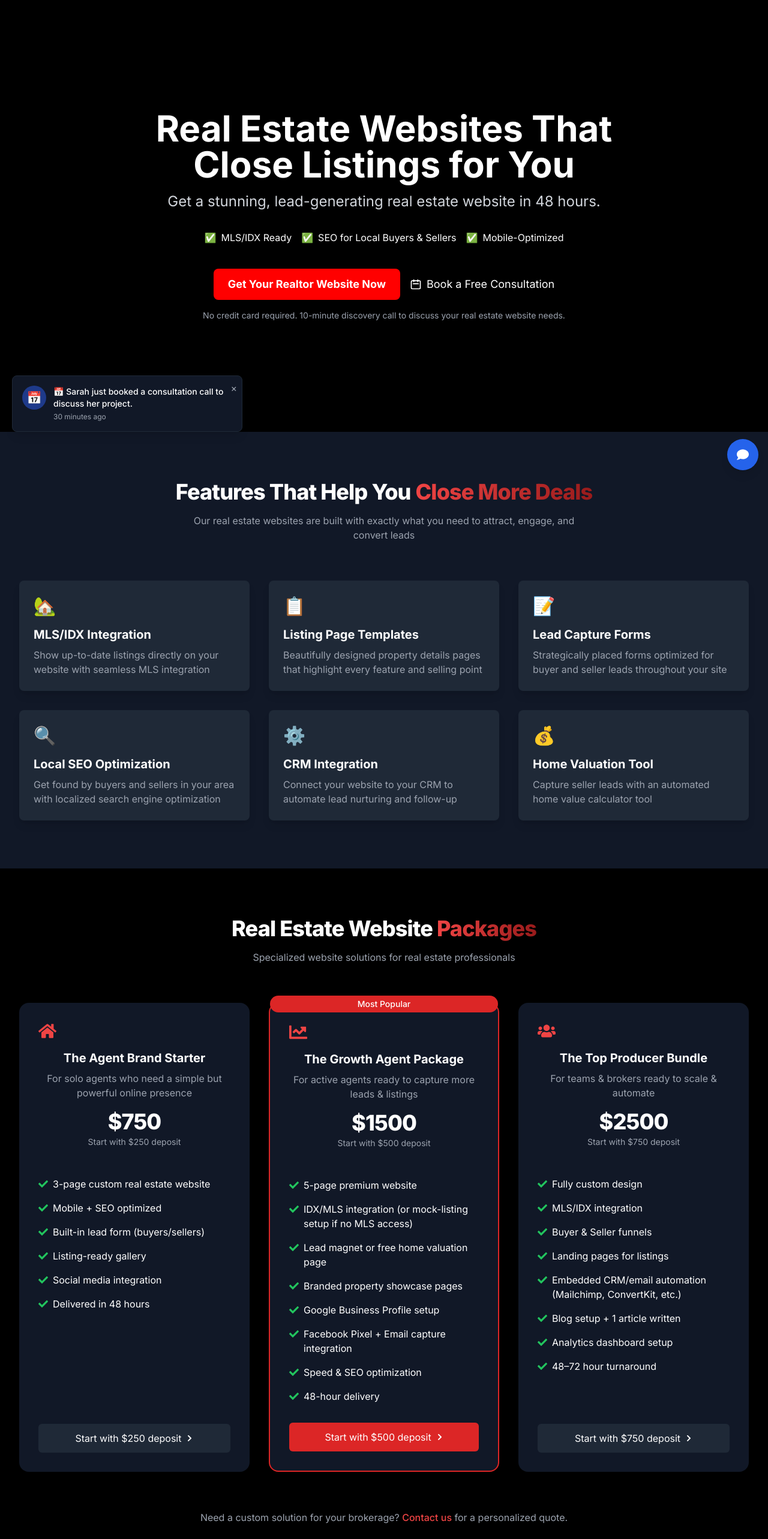
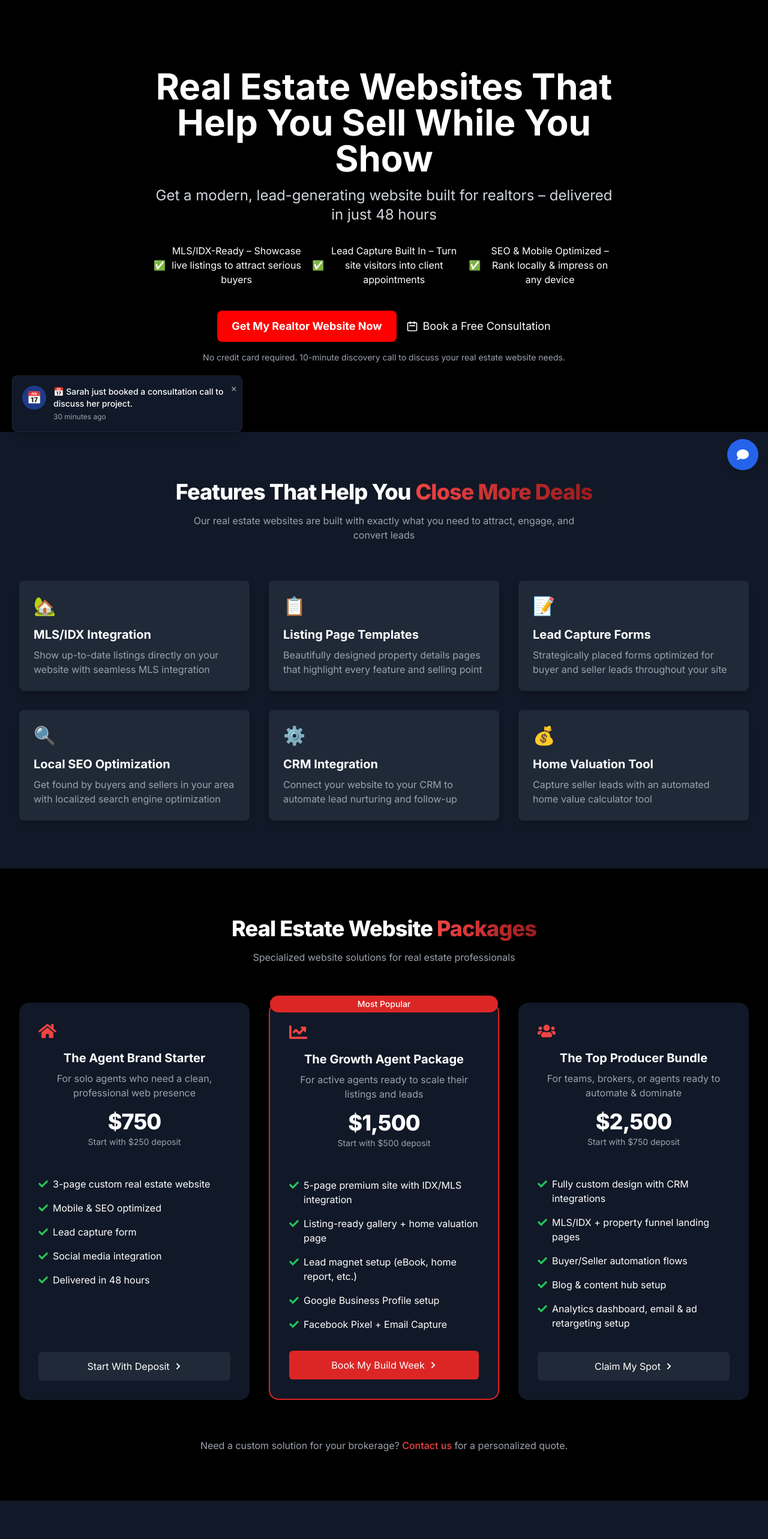
Before and after one commit to KeldrickD/kaizen-digital, a Next.js app: page /for-realtors in a window 1280 px wide. Shown: the top 2566 px of the page at 60% size. Built offline with nearby package versions, Linux system fonts and the light colour scheme.

Commit message:
Update realtor landing page with new content focused on real estate professionals

```diff
--- a/app/for-realtors/page.tsx
+++ b/app/for-realtors/page.tsx
@@ -1,13 +1,10 @@
 "use client"
 
 import React from 'react'
-import HeroSection from '../components/HeroSection'
-import PricingSection from '../components/PricingSection'
-import HowItWorksSection from '../components/HowItWorksSection'
-import TestimonialsSection from '../components/TestimonialsSection'
-import FaqSection from '../components/FaqSection'
-import FinalCta from '../components/FinalCta'
 import Head from 'next/head'
+import Link from 'next/link'
+import { FaCheck, FaChevronRight, FaHome, FaUsers, FaChartLine } from 'react-icons/fa'
+import Image from 'next/image'
 
 export default function RealtorPage() {
   return (
@@ -21,12 +18,61 @@ export default function RealtorPage() {
         <HeroSection />
         <RealtorFeatures />
         <PricingSection />
-        <HowItWorksSection />
         <RealtorTestimonials />
         <RealtorFAQ />
         <FinalCta />
       </main>
     </>
+  )
+}
+
+function HeroSection() {
+  return (
+    <section className="bg-kaizen-black min-h-[90vh] flex items-center">
+      <div className="section-container">
+        <div className="max-w-3xl mx-auto text-center">
+          <h1 className="text-4xl md:text-5xl lg:text-6xl font-bold mb-4">
+            Real Estate Websites That Help You Sell While You Show
+          </h1>
+          <p className="text-xl md:text-2xl mb-8 text-gray-300">
+            Get a modern, lead-generating website built for realtors – delivered in just 48 hours
+          </p>
+          <div className="flex flex-col md:flex-row justify-center gap-4 mb-8">
+            <div className="flex items-center">
+              <span className="text-green-500 font-bold mr-2">✅</span>
+              <span className="text-white">MLS/IDX-Ready – Showcase live listings to attract serious buyers</span>
+            </div>
+            <div className="flex items-center">
+              <span className="text-green-500 font-bold mr-2">✅</span>
+              <span className="text-white">Lead Capture Built In – Turn site visitors into client appointments</span>
+            </div>
+            <div className="flex items-center">
+              <span className="text-green-500 font-bold mr-2">✅</span>
+              <span className="text-white">SEO & Mobile Optimized – Rank locally & impress on any device</span>
+            </div>
+          </div>
+          <div className="mt-10 flex flex-col sm:flex-row justify-center gap-4">
+            <Link href="https://kaizendigital.design#pricing" className="btn-primary text-lg">
+              Get My Realtor Website Now
+            </Link>
+            <a
+              href="https://calendly.com/kaizendigitaldesign/30min"
+              target="_blank"
+              rel="noopener noreferrer"
+              className="btn-secondary text-lg flex items-center justify-center"
+            >
+              <svg xmlns="http://www.w3.org/2000/svg" className="h-5 w-5 mr-2" fill="none" viewBox="0 0 24 24" stroke="currentColor">
+                <path strokeLinecap="round" strokeLinejoin="round" strokeWidth={2} d="M8 7V3m8 4V3m-9 8h10M5 21h14a2 2 0 002-2V7a2 2 0 00-2-2H5a2 2 0 00-2 2v12a2 2 0 002 2z" />
+              </svg>
+              Book a Free Consultation
+            </a>
+          </div>
+          <p className="text-gray-400 text-sm mt-4">
+            No credit card required. 10-minute discovery call to discuss your real estate website needs.
+          </p>
+        </div>
+      </div>
+    </section>
   )
 }
 
@@ -93,7 +139,167 @@ function FeatureCard({ title, description, icon }: { title: string; description:
   )
 }
 
+function PricingSection() {
+  const pricingTiers = [
+    {
+      title: 'The Agent Brand Starter',
+      subtitle: 'For solo agents who need a clean, professional web presence',
+      price: '$750',
+      deposit: '$250',
+      features: [
+        '3-page custom real estate website',
+        'Mobile & SEO optimized',
+        'Lead capture form',
+        'Social media integration',
+        'Delivered in 48 hours'
+      ],
+      mostPopular: false,
+      icon: <FaHome className="text-3xl text-red-500 mb-4" />,
+      cta: 'Start With Deposit'
+    },
+    {
+      title: 'The Growth Agent Package',
+      subtitle: 'For active agents ready to scale their listings and leads',
+      price: '$1,500',
+      deposit: '$500',
+      features: [
+        '5-page premium site with IDX/MLS integration',
+        'Listing-ready gallery + home valuation page',
+        'Lead magnet setup (eBook, home report, etc.)',
+        'Google Business Profile setup',
+        'Facebook Pixel + Email Capture'
+      ],
+      mostPopular: true,
+      icon: <FaChartLine className="text-3xl text-red-500 mb-4" />,
+      cta: 'Book My Build Week'
+    },
+    {
+      title: 'The Top Producer Bundle',
+      subtitle: 'For teams, brokers, or agents ready to automate & dominate',
+      price: '$2,500',
+      deposit: '$750',
+      features: [
+        'Fully custom design with CRM integrations',
+        'MLS/IDX + property funnel landing pages',
+        'Buyer/Seller automation flows',
+        'Blog & content hub setup',
+        'Analytics dashboard, email & ad retargeting setup'
+      ],
+      mostPopular: false,
+      icon: <FaUsers className="text-3xl text-red-500 mb-4" />,
+      cta: 'Claim My Spot'
+    }
+  ];
+
+  const [isLoading, setIsLoading] = React.useState<Record<string, boolean>>({})
+
+  const handleCheckout = async (deposit: string) => {
+    // TODO: Implement checkout logic
+    window.location.href = `/auth/register?priceId=${deposit.replace('$', '')}`
+  }
+
+  return (
+    <section id="pricing" className="py-20 bg-black">
+      <div className="max-w-7xl mx-auto px-4 sm:px-6 lg:px-8">
+        <div className="text-center">
+          <h2 className="text-3xl md:text-4xl font-extrabold tracking-tight">
+            Real Estate Website{' '}
+            <span className="bg-gradient-to-r from-red-500 to-red-800 bg-clip-text text-transparent">
+              Packages
+            </span>
+          </h2>
+          <p className="mt-4 max-w-2xl mx-auto text-gray-400">
+            Specialized website solutions for real estate professionals
+          </p>
+        </div>
+
+        <div className="mt-16 grid gap-8 lg:grid-cols-3">
+          {pricingTiers.map((tier) => (
+            <div
+              key={tier.title}
+              className={`relative rounded-2xl bg-gray-900 shadow-xl p-8 flex flex-col ${
+                tier.mostPopular ? 'border-2 border-red-600' : ''
+              }`}
+            >
+              {tier.mostPopular && (
+                <div className="absolute top-0 -translate-y-1/2 inset-x-0 mx-auto bg-red-600 px-4 py-1 rounded-full text-center text-sm font-medium">
+                  Most Popular
+                </div>
+              )}
+              <div className="mb-6 text-center">
+                {tier.icon}
+                <h3 className="text-xl font-bold">{tier.title}</h3>
+                <p className="mt-2 text-gray-400">{tier.subtitle}</p>
+                <p className="mt-4 flex items-baseline justify-center">
+                  <span className="text-4xl font-extrabold tracking-tight">
+                    {tier.price}
+                  </span>
+                </p>
+                <p className="text-sm text-gray-400 mt-1">
+                  Start with {tier.deposit} deposit
+                </p>
+              </div>
+
+              <ul className="mt-6 space-y-4 flex-1">
+                {tier.features.map((feature) => (
+                  <li key={feature} className="flex items-start">
+                    <FaCheck className="text-green-500 mt-1 mr-2 flex-shrink-0" />
+                    <span>{feature}</span>
+                  </li>
+                ))}
+              </ul>
+
+              <div className="mt-8">
+                <button
+                  onClick={() => handleCheckout(tier.deposit)}
+                  disabled={isLoading[tier.title]}
+                  className={`w-full rounded-md px-4 py-3 flex items-center justify-center space-x-2 transition-colors ${
+                    tier.mostPopular
+                      ? 'bg-red-600 hover:bg-red-700 text-white'
+                      : 'bg-gray-800 hover:bg-gray-700 text-white'
+                  }`}
+                >
+                  <span>{isLoading[tier.title] ? 'Processing...' : tier.cta}</span>
+                  <FaChevronRight size={12} />
+                </button>
+              </div>
+            </div>
+          ))}
+        </div>
+
+        <div className="mt-16 text-center">
+          <p className="text-gray-400">
+            Need a custom solution for your brokerage?{' '}
+            <Link href="/contact" className="text-red-500 font-medium hover:text-red-400">
+              Contact us
+            </Link>{' '}
+            for a personalized quote.
+          </p>
+        </div>
+      </div>
+    </section>
+  )
+}
+
 function RealtorTestimonials() {
+  const testimonials = [
+    {
+      quote: "Kaizen Digital built my site in 2 days and I booked 3 seller appointments that same week. It's clean, fast, and it actually brings in leads!",
+      name: "Sarah K.",
+      title: "Realtor, Atlanta GA"
+    },
+    {
+      quote: "The Top Producer package gave me everything I needed – MLS listings, CRM, SEO blog, retargeting – all done. It's a machine.",
+      name: "Michael Rodriguez",
+      title: "Luxury Broker, Miami FL"
+    },
+    {
+      quote: "As a new agent, I needed to establish my online presence quickly. Kaizen delivered a professional website in 48 hours that made me look like a seasoned pro.",
+      name: "Jennifer Williams",
+      title: "Real Estate Agent, Keller Williams"
+    }
+  ];
+
   return (
     <section className="py-20 bg-gray-900">
       <div className="max-w-7xl mx-auto px-4 sm:px-6 lg:px-8">
@@ -110,21 +316,14 @@ function RealtorTestimonials() {
         </div>
 
         <div className="grid md:grid-cols-2 lg:grid-cols-3 gap-8">
-          <TestimonialCard
-            quote="My new website has generated 15 qualified leads in just the first month. The home valuation tool is a game-changer for getting seller leads."
-            name="Sarah Johnson"
-            title="Real Estate Agent, ReMax"
-          />
-          <TestimonialCard
-            quote="The MLS integration is seamless and my clients love being able to search for properties directly on my website. It's helped me close 3 deals already."
-            name="Michael Rodriguez"
-            title="Broker, Century 21"
-          />
-          <TestimonialCard
-            quote="As a new agent, I needed to establish my online presence quickly. Kaizen delivered a professional website in 48 hours that made me look like a seasoned pro."
-            name="Jennifer Williams"
-            title="Real Estate Agent, Keller Williams"
-          />
+          {testimonials.map((testimonial, index) => (
+            <TestimonialCard
+              key={index}
+              quote={testimonial.quote}
+              name={testimonial.name}
+              title={testimonial.title}
+            />
+          ))}
         </div>
       </div>
     </section>
@@ -148,6 +347,29 @@ function TestimonialCard({ quote, name, title }: { quote: string; name: string;
 }
 
 function RealtorFAQ() {
+  const faqs = [
+    {
+      question: "Do I need MLS access for this to work?",
+      answer: "If you have IDX credentials, we'll integrate it. If not, we'll build a stunning mock listing gallery with your past sales."
+    },
+    {
+      question: "How fast can I launch my site?",
+      answer: "48 hours for Starter & Growth plans, 3–5 days for Top Producer Bundle."
+    },
+    {
+      question: "Can I update my listings or content later?",
+      answer: "Yes. All sites come with update access or you can opt into our maintenance plan."
+    },
+    {
+      question: "Will my website work on mobile devices?",
+      answer: "Absolutely! All our real estate websites are fully responsive and optimized for mobile devices. In fact, many real estate searches happen on mobile, so we ensure your site looks great and functions perfectly on smartphones and tablets."
+    },
+    {
+      question: "Can you help me with Zillow leads?",
+      answer: "Yes! We can integrate lead capture forms that connect with your CRM to help you manage and follow up with leads from Zillow or any other platform. We can also create landing pages specifically designed to convert external leads."
+    }
+  ];
+
   return (
     <section className="py-20 bg-black">
       <div className="max-w-3xl mx-auto px-4 sm:px-6 lg:px-8">
@@ -161,26 +383,13 @@ function RealtorFAQ() {
         </div>
 
         <div className="space-y-8">
-          <FAQItem
-            question="Do I need MLS access for my website?"
-            answer="While having MLS access is beneficial for displaying up-to-date listings, we can still create a powerful real estate website for you without it. We can implement alternative solutions, such as manual listing uploads or showcase properties from your closed deals."
-          />
-          <FAQItem
-            question="Can you help me with Zillow leads?"
-            answer="Yes! We can integrate lead capture forms that connect with your CRM to help you manage and follow up with leads from Zillow or any other platform. We can also create landing pages specifically designed to convert external leads."
-          />
-          <FAQItem
-            question="How long will it take to build my real estate website?"
-            answer="We deliver most real estate websites within 48 hours. For more complex projects with custom features or integrations, it may take up to 72 hours. We prioritize speed without compromising quality."
-          />
-          <FAQItem
-            question="Will my website work on mobile devices?"
-            answer="Absolutely! All our real estate websites are fully responsive and optimized for mobile devices. In fact, many real estate searches happen on mobile, so we ensure your site looks great and functions perfectly on smartphones and tablets."
-          />
-          <FAQItem
-            question="Can I update my listings myself?"
-            answer="Yes! We build your website with user-friendly content management systems that make it easy for you to add, update, or remove listings. We also provide training to ensure you're comfortable managing your content."
-          />
+          {faqs.map((faq, index) => (
+            <FAQItem
+              key={index}
+              question={faq.question}
+              answer={faq.answer}
+            />
+          ))}
         </div>
       </div>
     </section>
@@ -195,3 +404,21 @@ function FAQItem({ question, answer }: { question: string; answer: string }) {
     </div>
   )
 }
+
+function FinalCta() {
+  return (
+    <section className="bg-kaizen-black py-20">
+      <div className="max-w-4xl mx-auto px-4 sm:px-6 lg:px-8 text-center">
+        <h2 className="text-3xl md:text-4xl font-bold mb-8">
+          Ready to Turn Your Website Into a Listing-Generating Machine?
+        </h2>
+        <Link
+          href="https://kaizendigital.design#pricing"
+          className="inline-block bg-red-600 hover:bg-red-700 text-white font-medium px-8 py-4 rounded-lg text-lg transition-colors"
+        >
+          Start My Realtor Website Now
+        </Link>
+      </div>
+    </section>
+  )
+}
```
